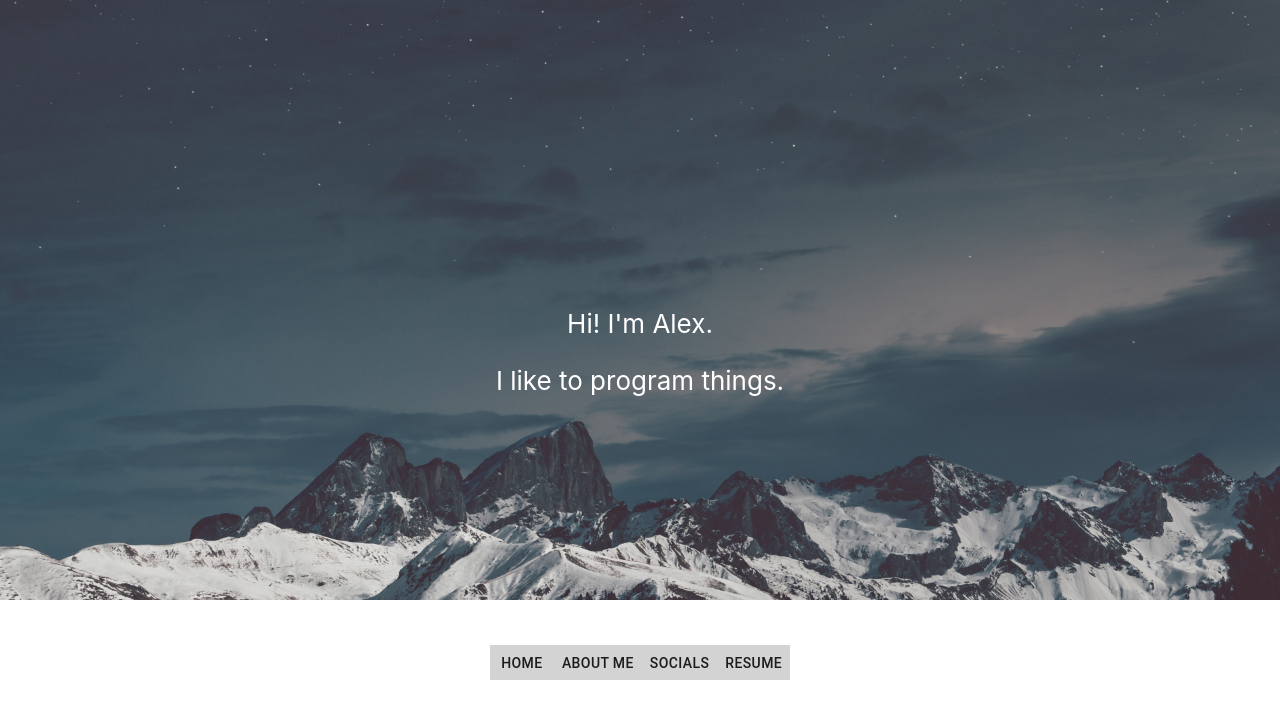
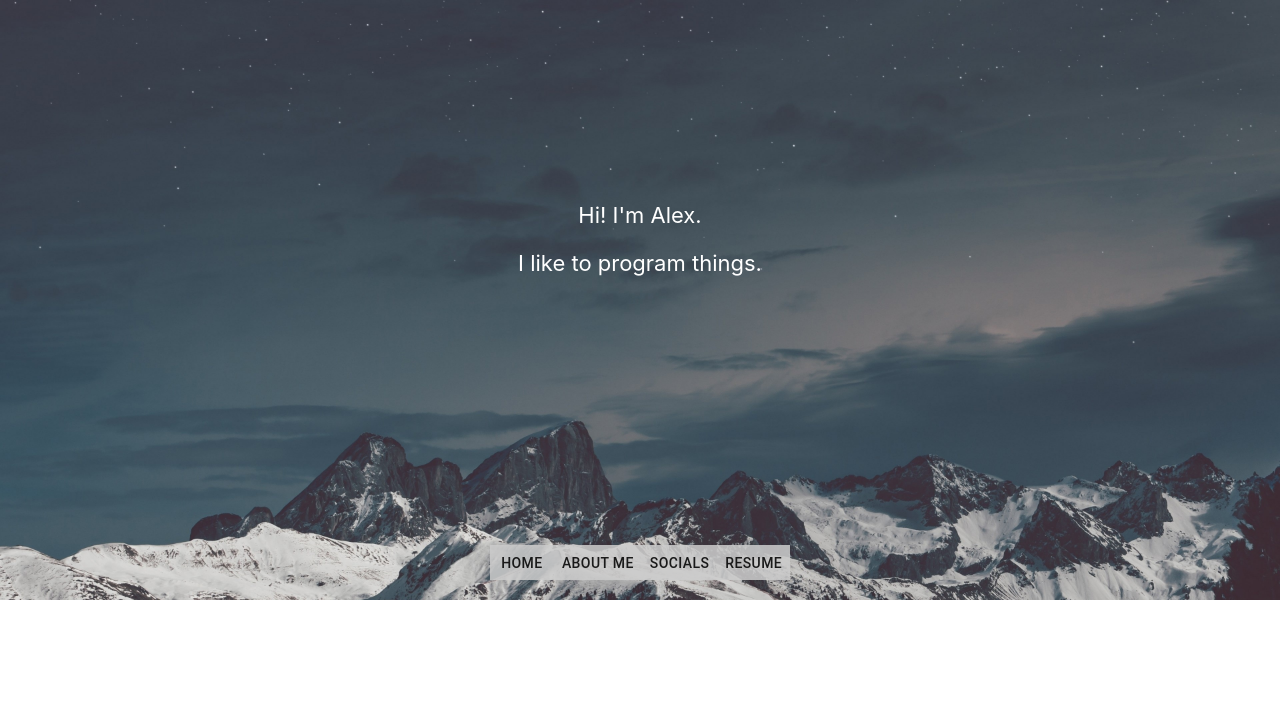
Before and after one commit to alexpatapan/website, a React (Create React App) app: page / in a window 1280 px wide. Shown: the top 718 px of the page. Built offline with nearby package versions, Linux system fonts and the light colour scheme.

Commit message:
Add files via upload

```diff
--- a/src/App.css
+++ b/src/App.css
@@ -21,7 +21,7 @@
   height: 35px;
   text-align: justify;
   top: 90px;
-  margin-top: 525px;
+  margin-top: 545px;
   max-width: 400px;
 }
 
@@ -31,11 +31,16 @@
   text-align: center;
   align-items: center;
   margin-top: -400px;
+  font-size: 22px;
+}
+
+.body-aboutme{
+  font-size: 16px;
 }
 
 .socials {
   top: 10px;
-  margin-top: -1230px;
+  margin-top: -700px;
 }
 
 .Background {
@@ -43,10 +48,10 @@
   background-repeat: no-repeat;
   background-size:cover;
   max-height: 600px;
+  min-height: 600px;
 }
 
 .App-header {
-  min-height: 100vh;
   position: relative;
   display: flex;
   flex-direction: column;
--- a/src/App.js
+++ b/src/App.js
@@ -18,13 +18,7 @@ function App() {
 
     <div className="App">
     <header className="Background">
-    <header className="App-header">
-
-      <header className="topBar">
         <Links />
-      </header>
-      </header>
-
       </header>
     </div>
   );
--- a/src/components/links.js
+++ b/src/components/links.js
@@ -15,15 +15,21 @@ class Links extends React.Component {
     return (
       <div className="links">
       <Router>
+      <header className="App-header">
+      <header className="topBar">
           <Button href="/" >Home</Button>
           <Button href="/about">About Me</Button>
           <Button href="/socials">Socials</Button>
           <Button onclick="/resume">Resume</Button>
-
+          </header></header>
         <Switch>
         <Route path="/about">
           <header className="welcome">
-          I'm a student studying CS and Economics at The Univeristy of Queensland.
+          I'm a student studying CS and Economics at The Univeristy of Queensland. <p></p>
+          <header className="body-aboutme">
+          I'm in my second last year of studying and I major in machine learning. I write in alot of Java, C and Python. <br></br>
+          Outside of coding I'm love to play guitar, moss out and smoke cones. If anyone has ket hmu.
+          </header>
           </header>
         </Route>
         <Route path="/socials">
```
